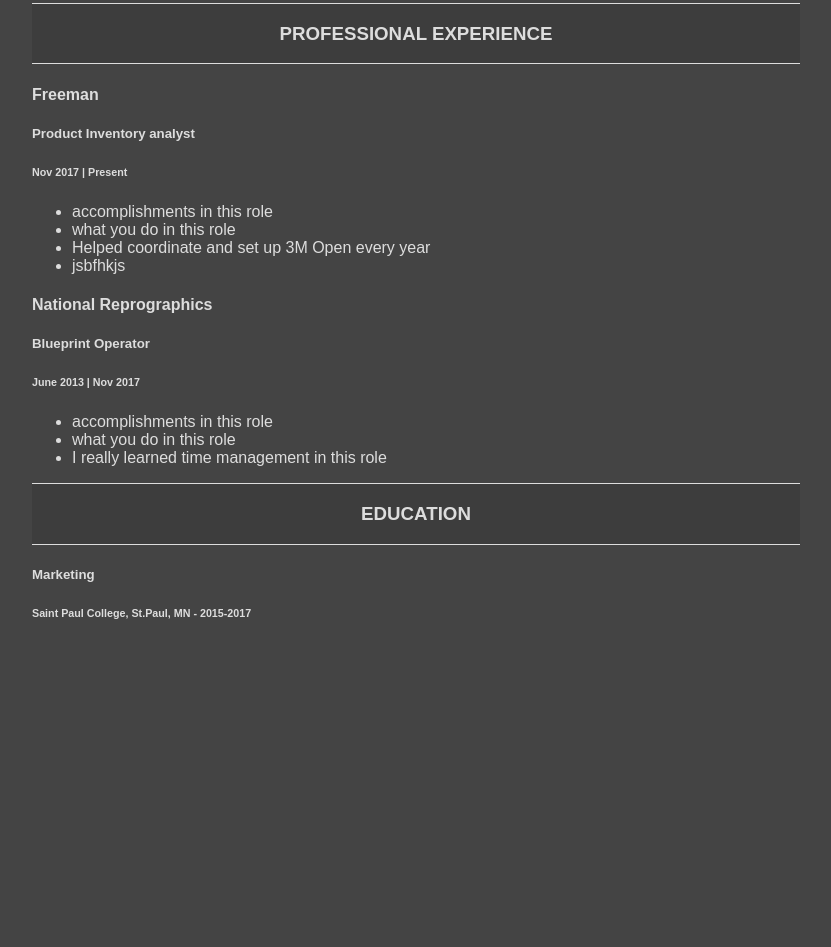
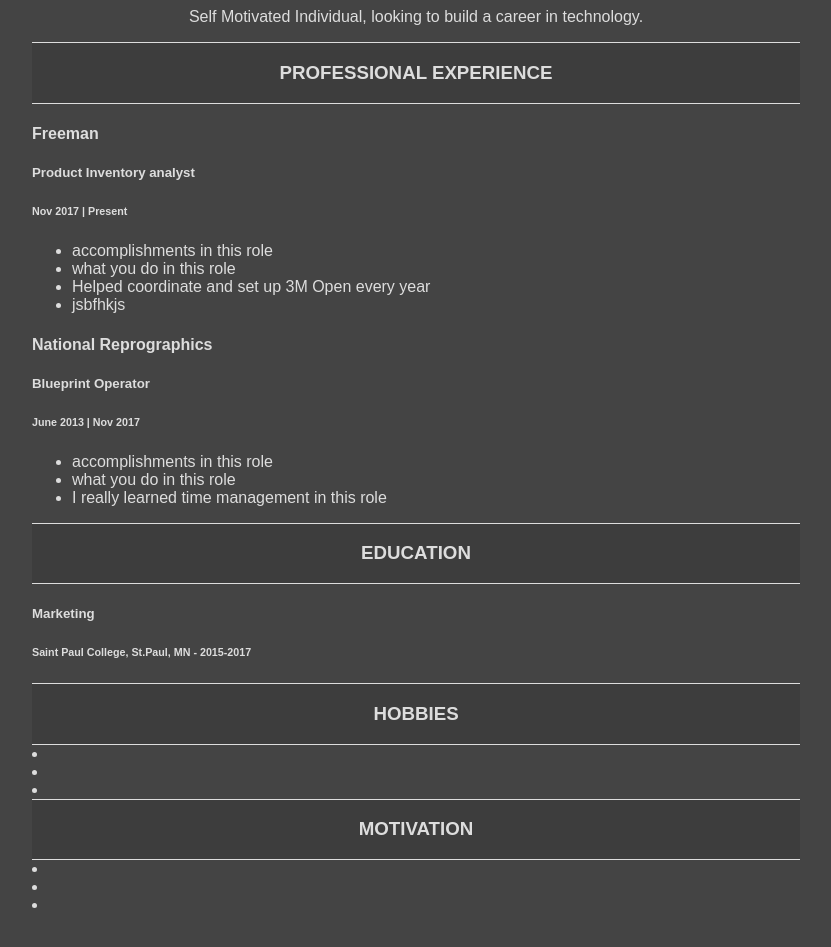
Before and after one commit to MarkTerry3/MarkTerry3.github.io, a plain HTML site: page index.html in a window 1280 px wide. Shown: the part 663-1610 px from the top of the page, without its empty margins (224-1055 px from the left). Before the commit the page ends 1410 px from the top, so only its background shows below. Drawn offline with Linux system fonts and the light colour scheme.

Commit message:
Update index.html

```diff
--- a/index.html
+++ b/index.html
@@ -9,13 +9,17 @@
 <body>
 
 
-  <div>
+  <div class="exp-header">
   <h1>Mark Terry</h1>
+  </div>
+
 
     <img src="https://pbs.twimg.com/profile_images/1448810211695792134/N3lH7J3L_400x400.jpg"
 
-  <p>Self Motivated, creative individual with a passion for bridging and technology</p>
-  </div>
+
+    <div>
+<p style="text-align:center;">Self Motivated Individual, looking to build a career in technology.</p>
+    </div>
 
   <div class="exp-header">
     <h3>Professional Experience</h3>
@@ -33,8 +37,6 @@
         every year</li>
       <li>jsbfhkjs</li>
     </ul>
-  </div>
-
   </div>
 
   <div>
@@ -60,5 +62,30 @@
 
   </div>
 
+    </div>
+
+    <div class="exp-header">
+    <h3>Hobbies</h3>
+  </div>
+
+<div>
+  <li></li>
+  <li></li>
+  <li></li>
+</div>
+    </div>
+
+    <div class="exp-header">
+    <h3>Motivation</h3>
+  </div>
+
+<div>
+  <li></li>
+  <li></li>
+  <li></li>
+</div>
+
+
+
 </body>
 </html>
```
